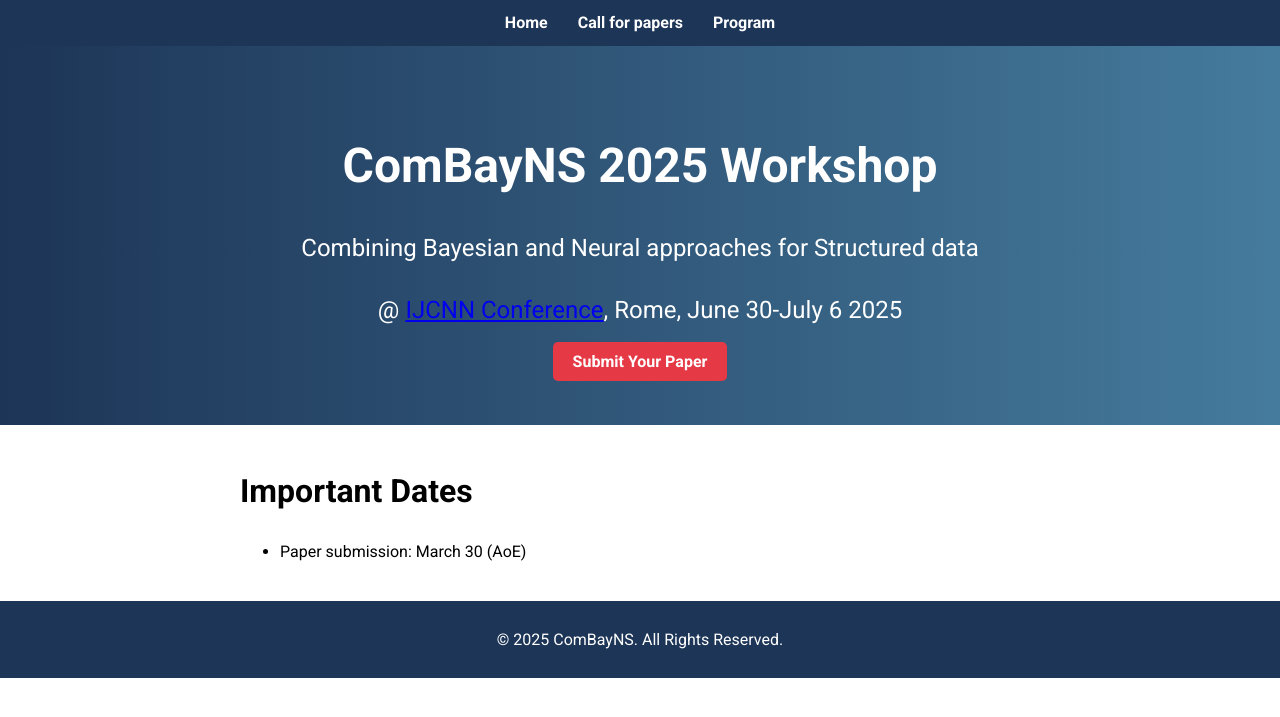
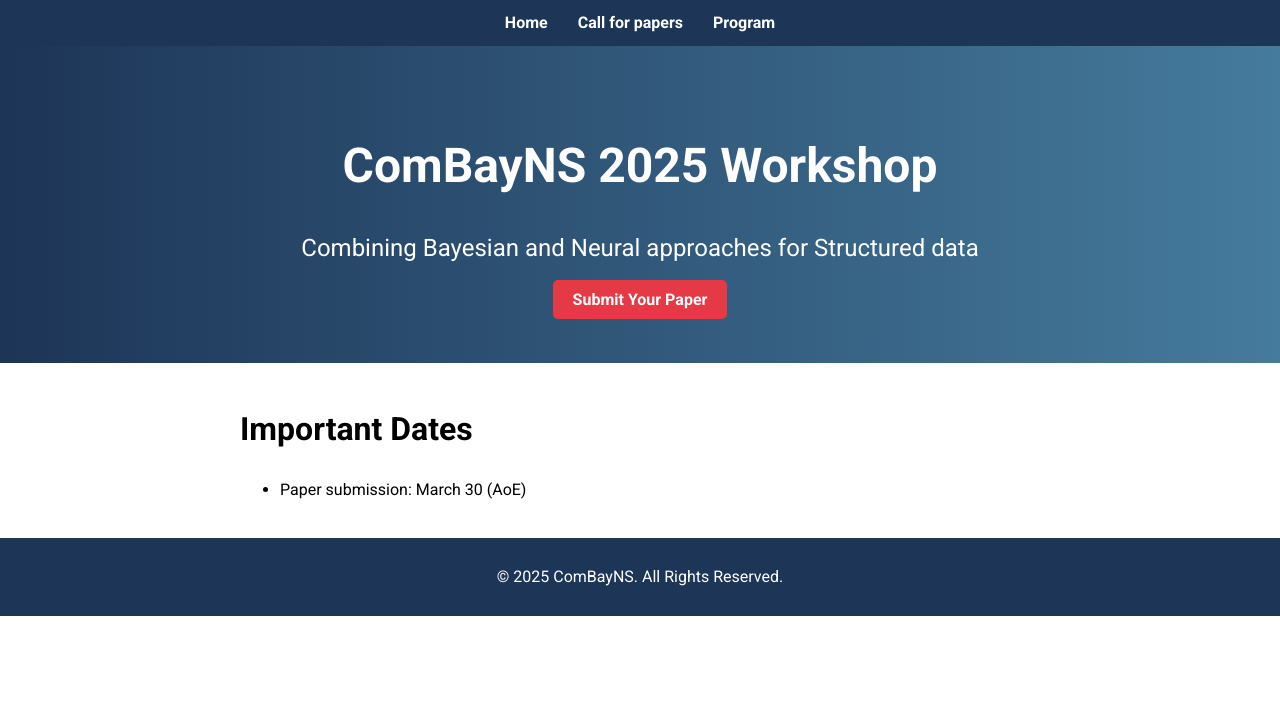
Before and after one commit to combayns2025/combayns2025.github.io, a Jekyll site: the page built from index.md, in a window 1280 px wide. Shown: the top 717 px of the page. Built offline with Jekyll 4.4.1, drawn with Linux system fonts in a browser that asks for light colours.

Commit message:
Update default.html

```diff
--- a/_layouts/default.html
+++ b/_layouts/default.html
@@ -12,7 +12,6 @@
     <div class="hero">
       <h1>ComBayNS 2025 Workshop</h1>
       <p>Combining Bayesian and Neural approaches for Structured data</p>
-      <p>@ <a href="https://2025.ijcnn.org/">IJCNN Conference</a>, Rome, June 30-July 6 2025</p>
       <a href="https://cmt3.research.microsoft.com/IJCNN2025/Track/3/Submission/Create" class="cta">Submit Your Paper</a>
     </div>
   {% endif %}
```
